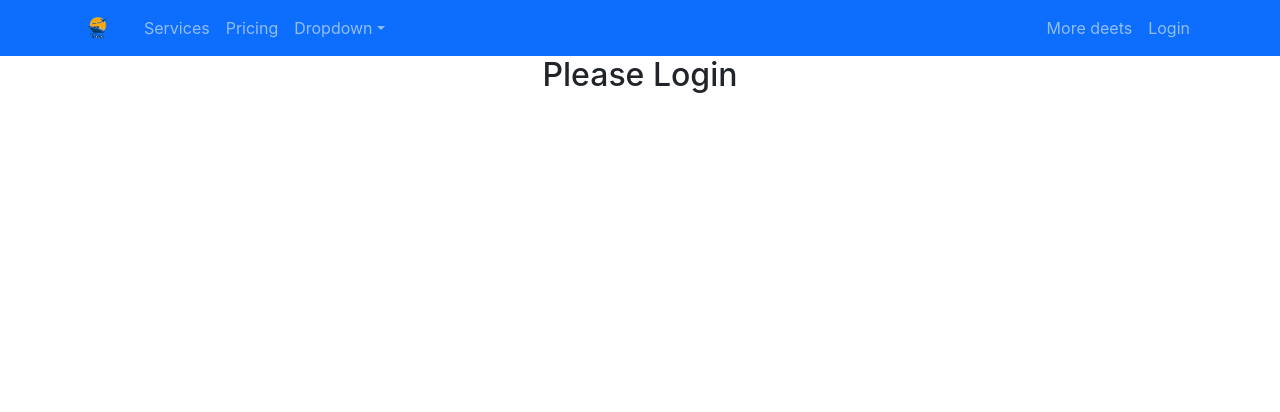
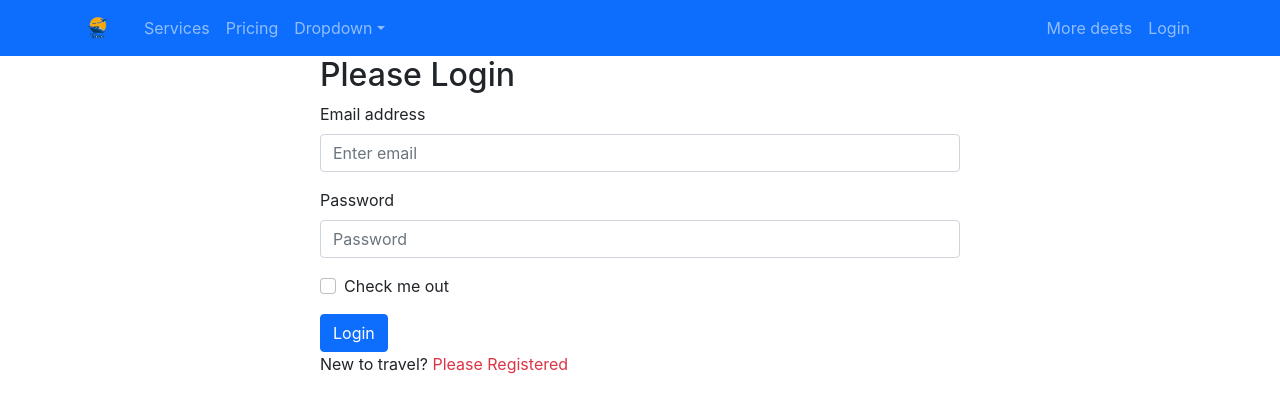
Before and after one commit to chandan-chakma/independent-service, a React (Create React App) app: page /login in a window 1280 px wide. Shown: the top 412 px of the page. Built offline with nearby package versions, Linux system fonts and the light colour scheme.

Commit message:
install firebase hook

```diff
--- a/src/App.js
+++ b/src/App.js
@@ -5,10 +5,11 @@ import Home from './Pages/Home/Home';
 import Services from './Pages/Services/Services';
 import VisitDetails from './Pages/VisitDetails/VisitDetails';
 import Login from './Pages/Login/Login';
+import Registered from './Pages/Registered/Registered';
 
 function App() {
   return (
-    <div className="App">
+    <div className="">
       <Header></Header>
       <Routes>
         <Route path='/' element={<Home></Home>}></Route>
@@ -16,6 +17,7 @@ function App() {
         <Route path='/service/:serviceId' element={<VisitDetails></VisitDetails>}></Route>
 
         <Route path='/login' element={<Login></Login>}></Route>
+        <Route path='/registered' element={<Registered></Registered>}></Route>
       </Routes>
 
 
--- a/src/Pages/Login/Login.js
+++ b/src/Pages/Login/Login.js
@@ -1,9 +1,40 @@
-import React from 'react';
+import React, { useRef } from 'react';
+import { Button, Form } from 'react-bootstrap';
+import { Link } from 'react-router-dom';
 
 const Login = () => {
+    const emailRef = useRef('');
+    const passwordRef = useRef('');
+
+
+    const handleSubmit = (event) => {
+        event.preventDefault();
+        const email = emailRef.current.value;
+        const password = passwordRef.current.value;
+        console.log(email, password);
+    }
     return (
-        <div>
+        <div className='w-50 mx-auto'>
             <h2>Please Login</h2>
+            <Form onSubmit={handleSubmit}>
+                <Form.Group className="mb-3" controlId="formBasicEmail">
+                    <Form.Label>Email address</Form.Label>
+                    <Form.Control ref={emailRef} type="email" placeholder="Enter email" />
+
+                </Form.Group>
+
+                <Form.Group className="mb-3" controlId="formBasicPassword">
+                    <Form.Label>Password</Form.Label>
+                    <Form.Control ref={passwordRef} type="password" placeholder="Password" />
+                </Form.Group>
+                <Form.Group className="mb-3" controlId="formBasicCheckbox">
+                    <Form.Check type="checkbox" label="Check me out" />
+                </Form.Group>
+                <Button variant="primary" type="submit">
+                    Login
+                </Button>
+                <p>New to travel? <Link to='/registerd' className='text-danger text-decoration-none'>Please Registered</Link></p>
+            </Form>
 
         </div>
     );
--- a/src/Pages/Registered/Registered.js
+++ b/src/Pages/Registered/Registered.js
@@ -0,0 +1,12 @@
+import React from 'react';
+
+const Registered = () => {
+    return (
+        <div>
+            <h2>please Registered</h2>
+
+        </div>
+    );
+};
+
+export default Registered;
```
